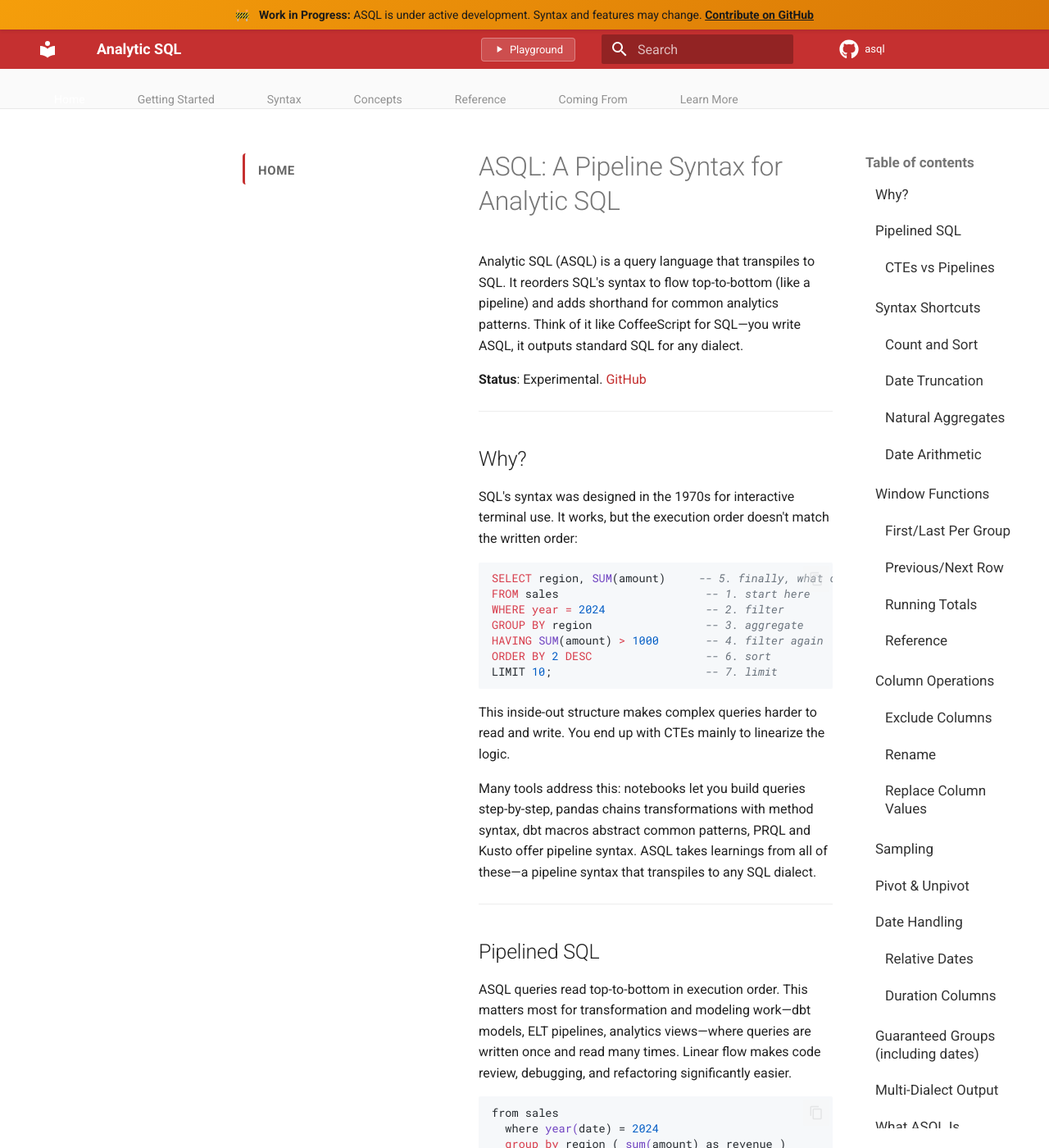
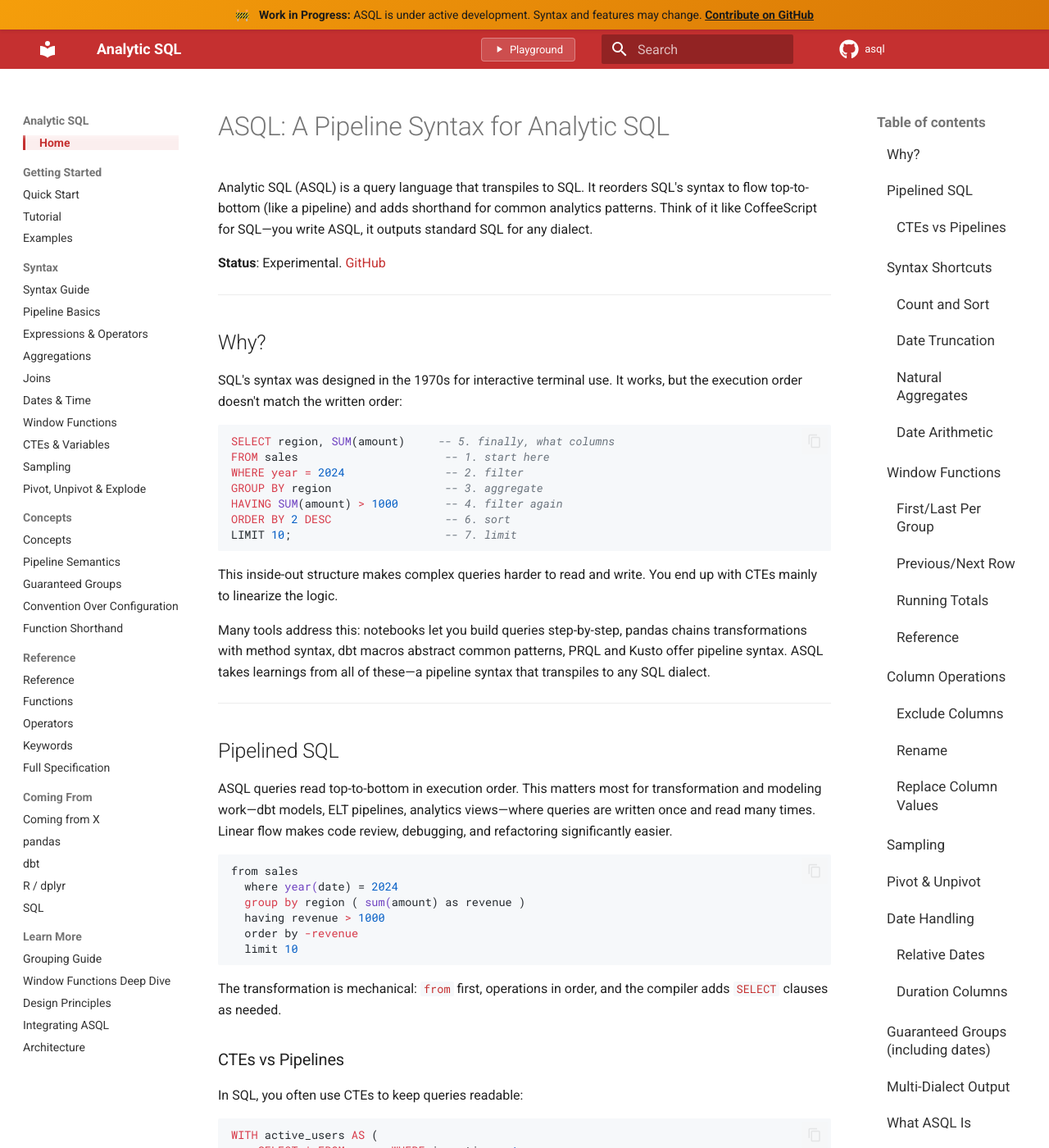
Before and after one commit to davefowler/asql, an MkDocs documentation site: the page built from docs/index.md, in a window 1280 px wide and 1400 px high. Shown: the whole window at 82% size. Built offline with MkDocs 1.6.1 and Material for MkDocs 9.7.7, drawn with Linux system fonts in a browser that asks for light colours; nearby versions of some CDN libraries; comment, search, counter and statistics services are not loaded; some of the changed text lies outside the part shown.

```diff
--- a/docs/static/docs.css
+++ b/docs/static/docs.css
@@ -76,20 +76,6 @@
 }
 
 /* Table of contents - right sidebar */
-/* Hide TOC on screens below 1220px for cleaner layout */
-@media (max-width: 1219px) {
-    .md-sidebar--secondary {
-        display: none;
-    }
-}
-
-/* Show TOC only on wide screens */
-@media (min-width: 1220px) {
-    .md-sidebar--secondary {
-        width: 12rem;
-    }
-}
-
 [data-md-color-scheme="default"] .md-sidebar--secondary .md-nav__link {
     color: #333 !important;
 }
@@ -140,92 +126,47 @@
     padding-left: calc(1rem - 3px);
 }
 
-/* Left navigation sidebar - show on all but mobile screens */
-@media screen and (min-width: 768px) {
-    /* Force sidebar to be visible */
-    .md-sidebar--primary {
-        display: block !important;
-        position: sticky !important;
-        top: 0;
-        width: 12rem;
-        height: 100vh;
-        overflow-y: auto;
-    }
-
-    .md-sidebar--primary .md-sidebar__scrollwrap {
-        display: block !important;
-        overflow: visible;
-    }
-
-    .md-sidebar--primary .md-nav--primary {
-        display: block !important;
-    }
-
-    /* Hide the hamburger menu toggle on wider screens */
-    .md-header__button[for="__drawer"] {
-        display: none !important;
-    }
-
-    /* Ensure main content doesn't overlap sidebar */
-    .md-main__inner {
-        margin-left: 12rem;
-    }
+/* Sidebar padding - give content more room */
+.md-sidebar {
+    padding-left: 0.6rem;
+    padding-right: 0.6rem;
 }
 
-/* Wider sidebar on larger screens */
-@media screen and (min-width: 1024px) {
-    .md-sidebar--primary {
-        width: 14rem;
-    }
-
-    .md-main__inner {
-        margin-left: 14rem;
-    }
+.md-sidebar--secondary {
+    padding-left: 0.8rem;
+    padding-right: 0.8rem;
 }
 
-/* Section labels in left nav */
-.md-nav--primary > .md-nav__list > .md-nav__item > .md-nav__link {
-    font-weight: 600;
-    font-size: 0.75rem;
-    text-transform: uppercase;
-    letter-spacing: 0.04em;
-    color: #666;
-    padding: 0.6rem 0.8rem 0.3rem;
+/* Increase content max-width for more space */
+.md-content {
+    --md-content-max-width: 75rem;
 }
 
-/* Child items in left nav */
-.md-nav--primary .md-nav__item .md-nav__item > .md-nav__link {
-    font-size: 0.85rem;
-    padding: 0.35rem 0.8rem;
+.md-content__inner {
+    max-width: 100%;
 }
 
-/* Nav link styling */
-.md-nav__link {
-    border-radius: 4px;
-    transition: all 0.15s;
+/* Ensure active navigation items are clearly highlighted */
+.md-nav__link--active {
+    color: var(--asql-red) !important;
+    font-weight: 600;
 }
 
-.md-nav__link:hover {
-    background-color: rgba(197, 48, 48, 0.05);
+.md-nav__item--active > .md-nav__link {
+    color: var(--asql-red) !important;
+    font-weight: 600;
 }
 
-/* Wider content area for better readability */
-@media (min-width: 76.25em) {
-    .md-content {
-        max-width: 50rem;
-    }
+/* Ensure parent sections of active items are visible and expanded */
+.md-nav__item--active .md-nav {
+    display: block;
 }
 
-/* Better spacing for wide screens */
-@media (min-width: 89.9375em) {
-    .md-sidebar--primary {
-        width: 15rem;
-    }
+/* Make sure top-level sections are always visible */
+.md-nav--primary .md-nav__item {
+    display: block;
+}
 
-    .md-content {
-        max-width: 55rem;
-    }
-}
 
 /* Code blocks - light mode */
 [data-md-color-scheme="default"] .md-typeset pre > code,
--- a/mkdocs.yml
+++ b/mkdocs.yml
@@ -19,14 +19,10 @@
     primary: custom
     accent: custom
   features:
-    - navigation.tabs           # Top-level sections as horizontal tabs
-    - navigation.tabs.sticky    # Tabs stay visible when scrolling
-    - navigation.sections       # Render section headers in sidebar
-    - navigation.indexes        # Section index pages become clickable headers
+    - navigation.sections       # Render sections in sidebar
     - navigation.top            # Back-to-top button
-    - navigation.instant        # Faster page loads (SPA-like)
+    - navigation.instant        # Faster page loads
     - navigation.tracking       # URL updates as you scroll
-    - toc.follow                # TOC follows scroll position
     - search.suggest
     - search.highlight
     - content.code.annotate
```
Also changed, not shown: 2 other files.
